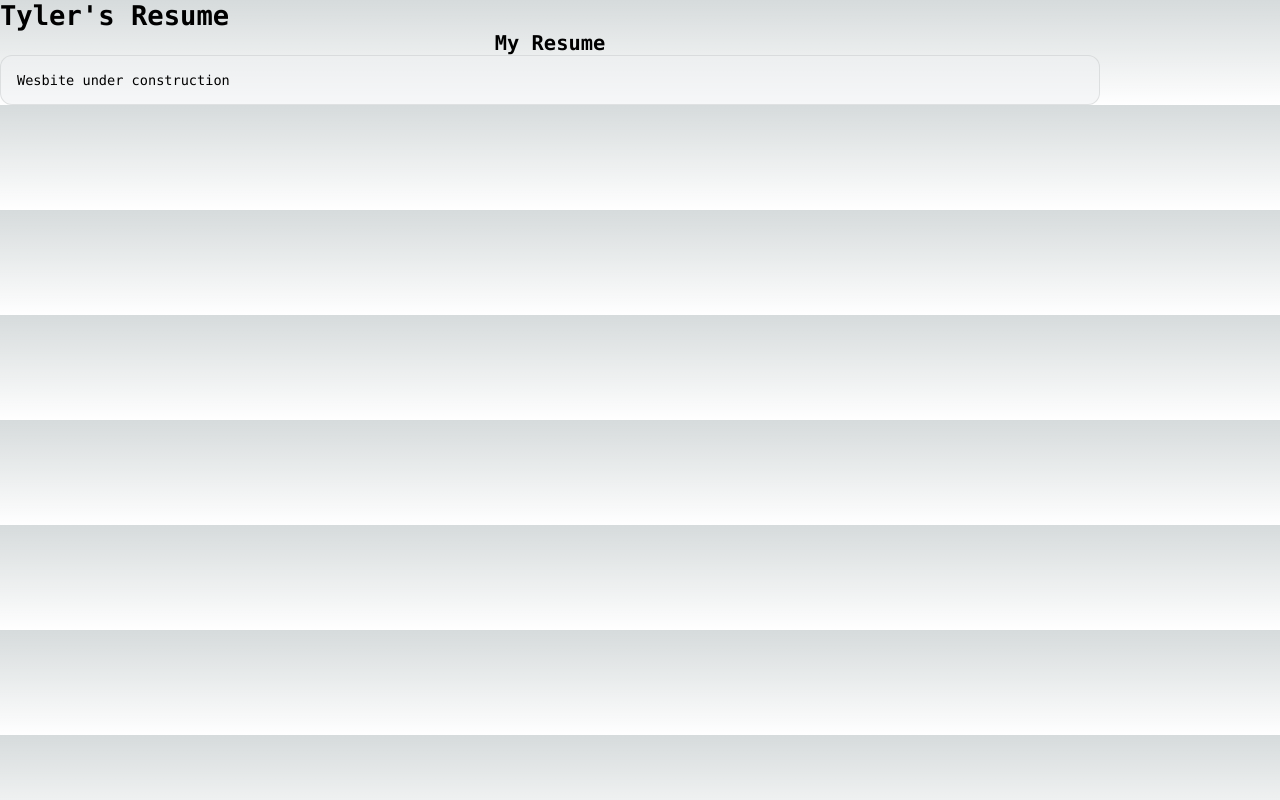
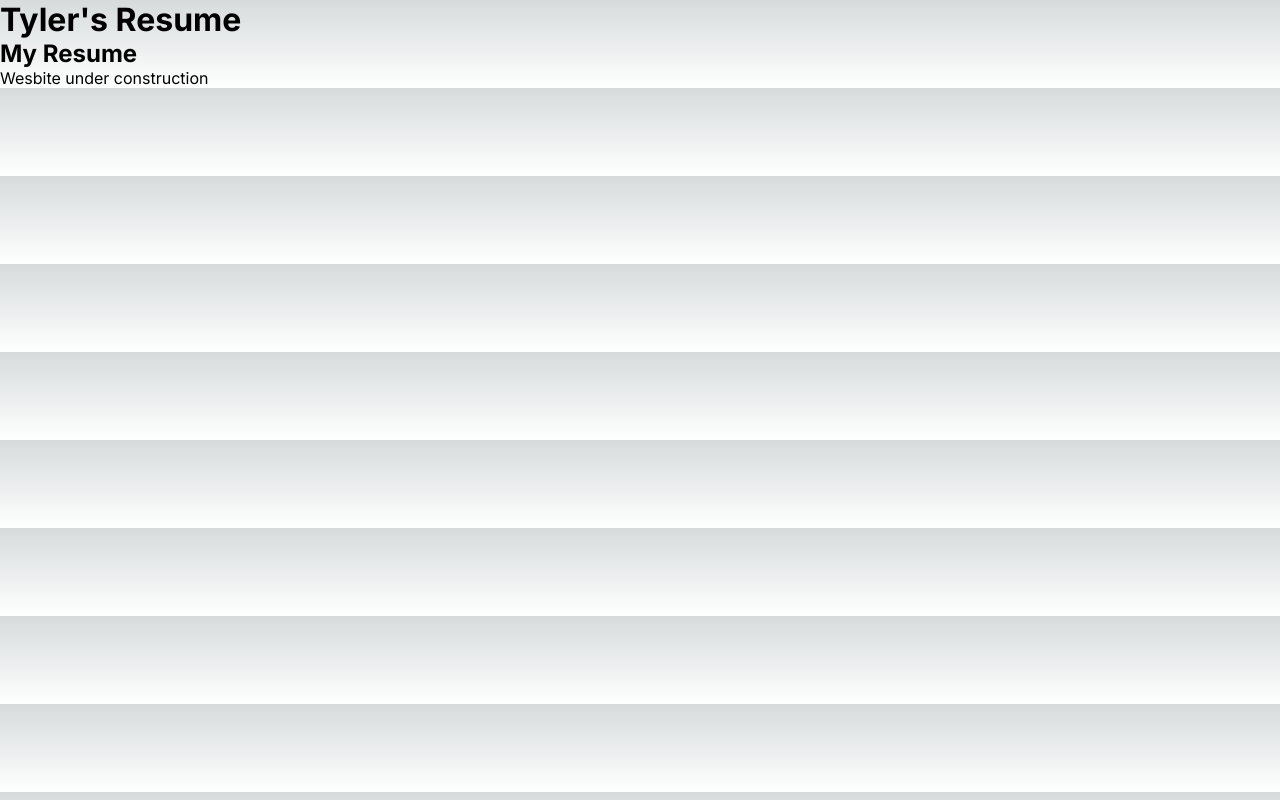
Before and after one commit to tylerchenoweth/tylerchenoweth.me, a Next.js app: page / in a window 1280 px wide. Built offline with nearby package versions, Linux system fonts and the light colour scheme.

Commit message:
the style isnt working

```diff
--- a/src/app/page.tsx
+++ b/src/app/page.tsx
@@ -5,8 +5,7 @@ import Link from 'next/link';
 
 export default function Home() {
   return (
-    <main >
-      <div className={styles.description}>
+    <main>
       <div className={styles.basicDiv}>
         <h1>Tyler's Resume</h1>
       </div>
@@ -20,7 +19,6 @@ export default function Home() {
       <div className={styles.basicDiv}>
         <p>Wesbite under construction</p>
       </div>
-      </div>
     </main>
   );
 }
```
Lines whose indentation alone changed are shown as unchanged.
